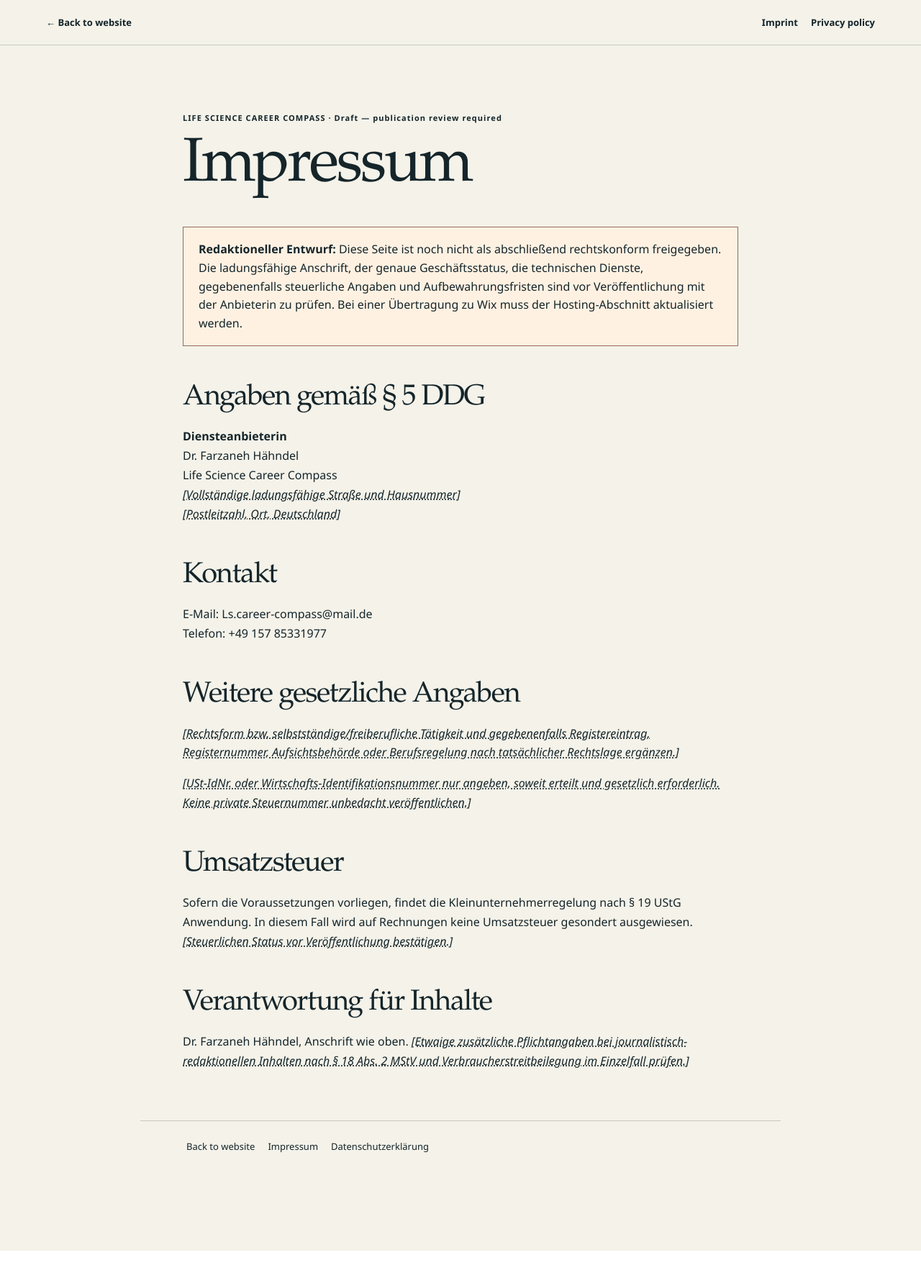
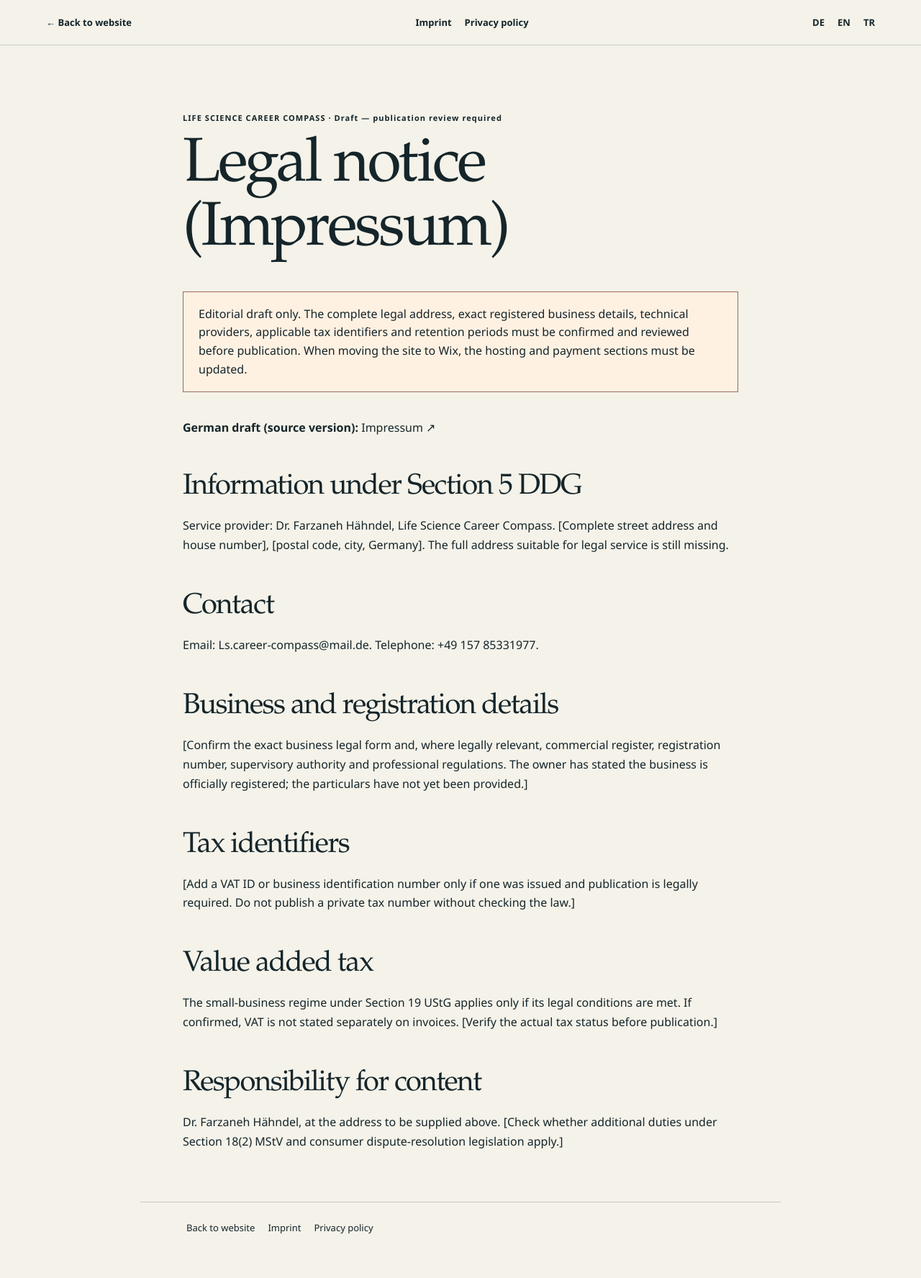
Before and after one commit to AtaMLK/Life-Science-Career-Compass, a Next.js app: page /en/impressum in a window 1280 px wide. Shown: the top 1776 px of the page at 72% size. Before the commit the page ends 1738 px from the top, so only its background shows below. Built offline with nearby package versions, Linux system fonts and the light colour scheme; no server answers.

Commit message:
Serve translated EN/TR privacy and imprint drafts, keep German source accessible and update Career Compass processing details

```diff
--- a/src/components/legal-pages.tsx
+++ b/src/components/legal-pages.tsx
@@ -1,5 +1,6 @@
 import Link from "next/link";
 import type {Lang} from "@/lib/content";
+import {legalTranslations} from "@/lib/legal-translations";
 
 type LegalKind="impressum"|"datenschutz";
 const word={en:{home:"Back to website",privacy:"Privacy policy",imprint:"Imprint",draft:"Draft — publication review required"},de:{home:"Zurück zur Website",privacy:"Datenschutzerklärung",imprint:"Impressum",draft:"Entwurf — vor Veröffentlichung prüfen"},tr:{home:"Siteye dön",privacy:"Gizlilik politikası",imprint:"Yasal bilgiler",draft:"Taslak — yayından önce kontrol edilmeli"}};
@@ -7,17 +8,21 @@ const email="Ls.career-compass@mail.de";
 
 export default function LegalPages({lang,kind}:{lang:Lang;kind:LegalKind}){
  const t=word[lang];
+ const localized=lang==="de"?null:legalTranslations[lang];
  return <div className="legal-page">
-  <header className="legal-page-header"><Link href={"/"+lang}>← {t.home}</Link><nav aria-label="Legal navigation"><Link href={"/"+lang+"/impressum"}>{t.imprint}</Link><Link href={"/"+lang+"/datenschutz"}>{t.privacy}</Link></nav></header>
+  <header className="legal-page-header"><Link href={"/"+lang}>← {t.home}</Link><nav aria-label="Legal navigation"><Link href={"/"+lang+"/impressum"}>{t.imprint}</Link><Link href={"/"+lang+"/datenschutz"}>{t.privacy}</Link></nav><nav className="legal-language-switch" aria-label="Select language">{(["de","en","tr"] as const).map(code=><Link key={code} href={`/${code}/${kind}`} aria-current={code===lang?"page":undefined}>{code.toUpperCase()}</Link>)}</nav></header>
   <main>
    <span className="legal-eyebrow">LIFE SCIENCE CAREER COMPASS · {t.draft}</span>
-   <h1>{kind==="impressum"?"Impressum":"Datenschutzerklärung"}</h1>
-   <p className="legal-draft"><strong>Redaktioneller Entwurf:</strong> Diese Seite ist noch nicht als abschließend rechtskonform freigegeben. Die ladungsfähige Anschrift, der genaue Geschäftsstatus, die technischen Dienste, gegebenenfalls steuerliche Angaben und Aufbewahrungsfristen sind vor Veröffentlichung mit der Anbieterin zu prüfen. Bei einer Übertragung zu Wix muss der Hosting-Abschnitt aktualisiert werden.</p>
-   {kind==="impressum"?<Impressum/>:<Privacy/>}
+   <h1>{localized?(kind==="impressum"?localized.title.impressum:localized.title.privacy):(kind==="impressum"?"Impressum":"Datenschutzerklärung")}</h1>
+   <p className="legal-draft">{localized?localized.notice:<><strong>Redaktioneller Entwurf:</strong> Diese Seite ist noch nicht als abschließend rechtskonform freigegeben. Die ladungsfähige Anschrift, der genaue Geschäftsstatus, die technischen Dienste, gegebenenfalls steuerliche Angaben und Aufbewahrungsfristen sind vor Veröffentlichung mit der Anbieterin zu prüfen. Bei einer Übertragung zu Wix muss der Hosting-Abschnitt aktualisiert werden.</>}</p>
+   {localized?<div className="legal-translation-note"><strong>{localized.original}:</strong> <Link href={`/de/${kind}`}>{kind==="impressum"?"Impressum":"Datenschutzerklärung"} ↗</Link></div>:null}
+   {localized?<TranslatedSections sections={kind==="impressum"?localized.imprint:localized.privacy}/>:kind==="impressum"?<Impressum/>:<Privacy/>}
   </main>
-  <footer className="legal-page-footer"><Link href={"/"+lang}>{t.home}</Link><Link href={"/"+lang+"/impressum"}>Impressum</Link><Link href={"/"+lang+"/datenschutz"}>Datenschutzerklärung</Link></footer>
+  <footer className="legal-page-footer"><Link href={"/"+lang}>{t.home}</Link><Link href={"/"+lang+"/impressum"}>{t.imprint}</Link><Link href={"/"+lang+"/datenschutz"}>{t.privacy}</Link></footer>
  </div>;
 }
+
+function TranslatedSections({sections}:{sections:{heading:string;body:string}[]}){return <>{sections.map(section=><section key={section.heading} className="legal-entry"><h2>{section.heading}</h2><p>{section.body}</p></section>)}</>}
 
 function Impressum(){
  return <>
@@ -44,7 +49,7 @@ function Privacy(){
   <h2>3. Kontaktaufnahme per E-Mail</h2>
   <p>Bei Kontaktaufnahme per E-Mail werden die freiwillig mitgeteilten Daten zur Bearbeitung Ihrer Anfrage verarbeitet. Die Rechtsgrundlage ist Art. 6 Abs. 1 lit. b DSGVO für vorvertragliche Maßnahmen oder Art. 6 Abs. 1 lit. f DSGVO für allgemeine Kommunikation. Nachrichten werden gelöscht, sobald sie für den Zweck nicht mehr erforderlich sind, sofern keine gesetzlichen Aufbewahrungspflichten bestehen. <span className="legal-fill">[E-Mail-Anbieter und tatsächlich geltende Fristen prüfen.]</span></p>
   <h2>4. Interaktiver Karriere-Kompass</h2>
-  <p>Die Auswahl im Karriere-Kompass wird nach der derzeitigen Code-Fassung zunächst lokal im Browser ausgewertet. Es findet dadurch keine automatische Übermittlung der Antworten an uns statt. Erst wenn Sie selbst den E-Mail-Link für eine Anfrage verwenden und die E-Mail absenden, erhalten wir die darin enthaltenen Angaben. <span className="legal-fill">[Nach jeder Funktionsänderung erneut überprüfen.]</span></p>
+  <p>Die Antworten auf die drei Fragen im Karriere-Kompass werden nach der aktuellen Code-Fassung nur lokal im Browser ausgewertet und führen zu einem passenden Beratungsangebot auf dieser Website. Die Antworten werden nicht automatisch an uns übermittelt. Erst wenn Sie anschließend selbst eine Anfrage per E-Mail versenden, erhalten wir die darin enthaltenen Angaben. <span className="legal-fill">[Nach jeder Funktionsänderung erneut überprüfen.]</span></p>
   <h2>4a. Sprachvorauswahl und Spracheinstellung</h2>
   <p>Beim Besuch der sprachneutralen Startadresse wird das durch den Hostinganbieter anhand der IP-Adresse ermittelte Länderkennzeichen für die Sprachauswahl verwendet: Deutschland, Österreich und die Schweiz werden zunächst zur deutschen Version geleitet, alle übrigen oder nicht erkannten Länder zur englischen Version. Die Anwendung speichert das Länderkennzeichen nicht zusätzlich in einer eigenen Datenbank. Eine von Ihnen ausdrücklich ausgewählte Sprache (Deutsch, Englisch oder Türkisch) wird als funktionale Einstellung in einem Erstanbieter-Cookie <code>lscc-language</code> für höchstens ein Jahr hinterlegt und hat Vorrang vor der geografischen Vorauswahl. Direkte Links zu einer Sprachversion bleiben unverändert erreichbar. <span className="legal-fill">[Prüfen, ob eingesetzte Hosting-/CDN-Anbieter Standortdaten zusätzlich protokollieren; tatsächliche Speicherfristen ergänzen.]</span></p>
   <h2>5. Lokale Einstellungen und optionale Reichweitenmessung</h2>
```
